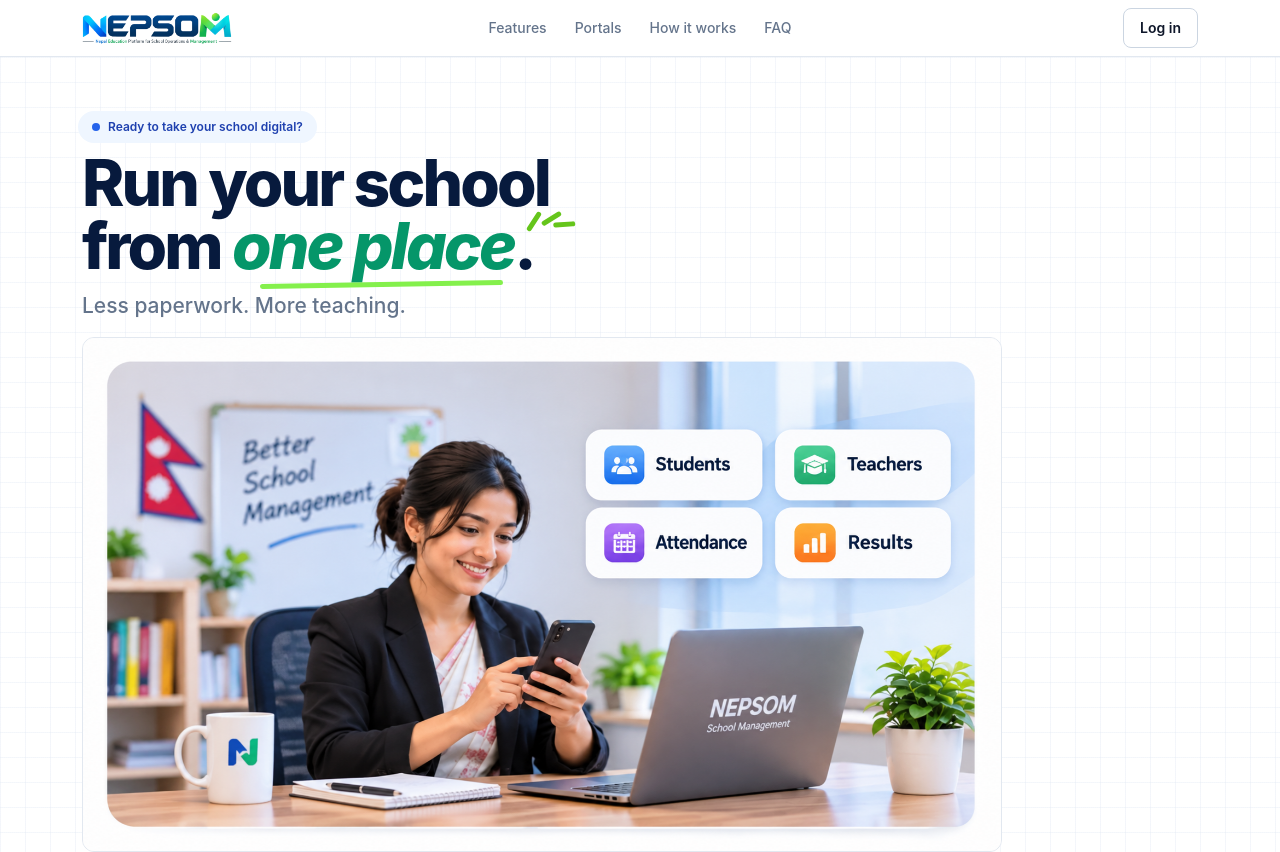
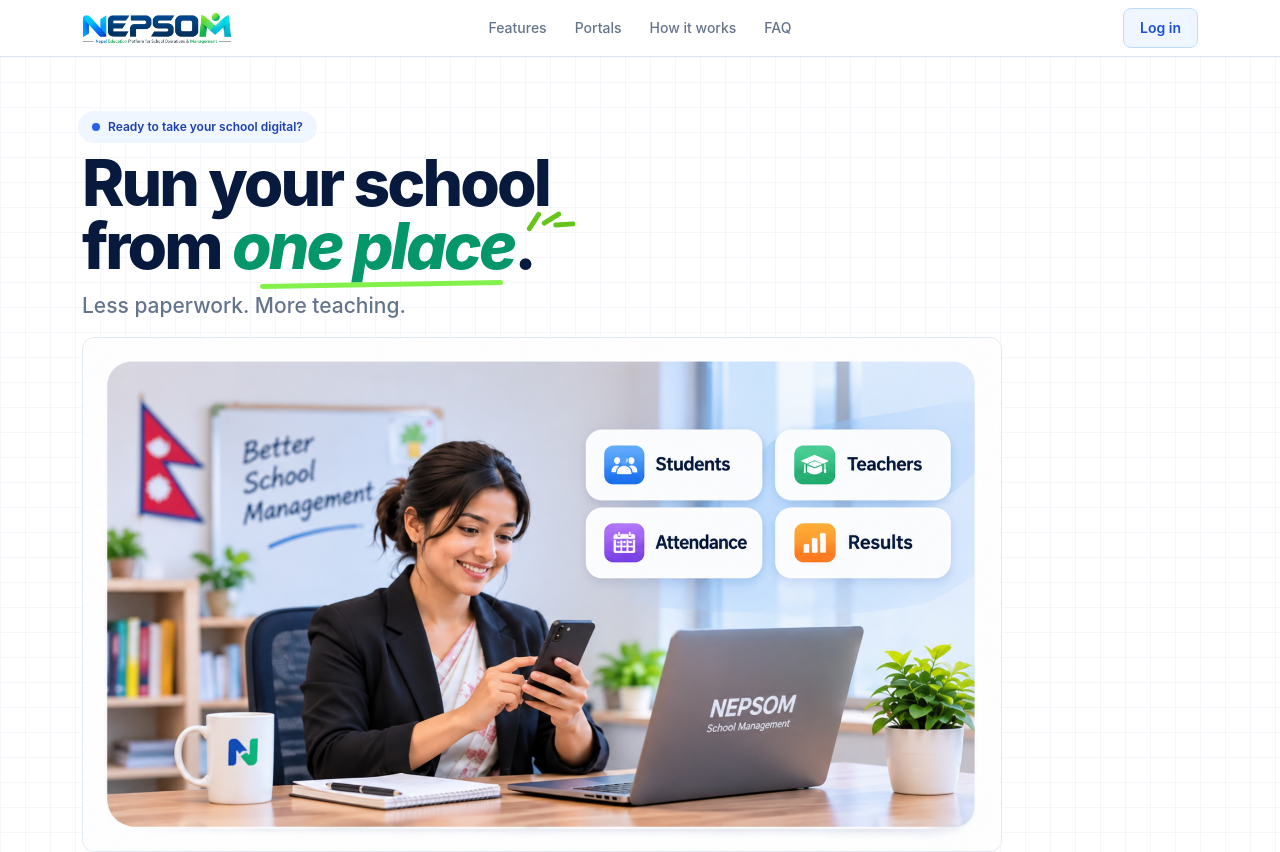
Before and after one commit to basantathapa7495/snap-main, a Next.js app: page / in a window 1280 px wide. Shown: the top 852 px of the page. Built offline with nearby package versions, Linux system fonts and the light colour scheme.

Commit message:
Use light blue navbar login button

```diff
--- a/components/LandingNavbar.tsx
+++ b/components/LandingNavbar.tsx
@@ -72,7 +72,7 @@ export default function LandingNavbar() {
             <span className={`flex h-[24px] items-center justify-center transition-colors ${language === 'eng' ? 'rounded-l-full bg-[#0B5CBD] text-white' : ''}`}>ENG</span>
             <span className={`flex h-[24px] items-center justify-center transition-colors ${language === 'nep' ? 'rounded-r-full bg-[#0B5CBD] text-white' : ''}`}>NEP</span>
           </button>
-          <Link href="/auth/login" prefetch={false} className="inline-flex h-[30px] items-center justify-center rounded-lg border border-[#CBD5E1] px-2.5 text-sm font-semibold text-[#0F172A] hover:bg-[#F8FAFC] lg:h-10 lg:px-4">Log in</Link>
+          <Link href="/auth/login" prefetch={false} className="inline-flex h-[30px] items-center justify-center rounded-lg border border-[#BFDBFE] bg-[#EFF6FF] px-2.5 text-sm font-semibold text-[#1D4ED8] transition-colors hover:bg-[#DBEAFE] lg:h-10 lg:px-4">Log in</Link>
         </div>
       </nav>
       <div id="landing-mobile-menu" hidden={!mobileOpen} className="absolute inset-x-0 top-full border-b border-[#E2E8F0] bg-white px-4 pb-3 shadow-[0_12px_20px_-18px_rgba(15,23,42,0.45)] sm:px-6 lg:hidden">
```
